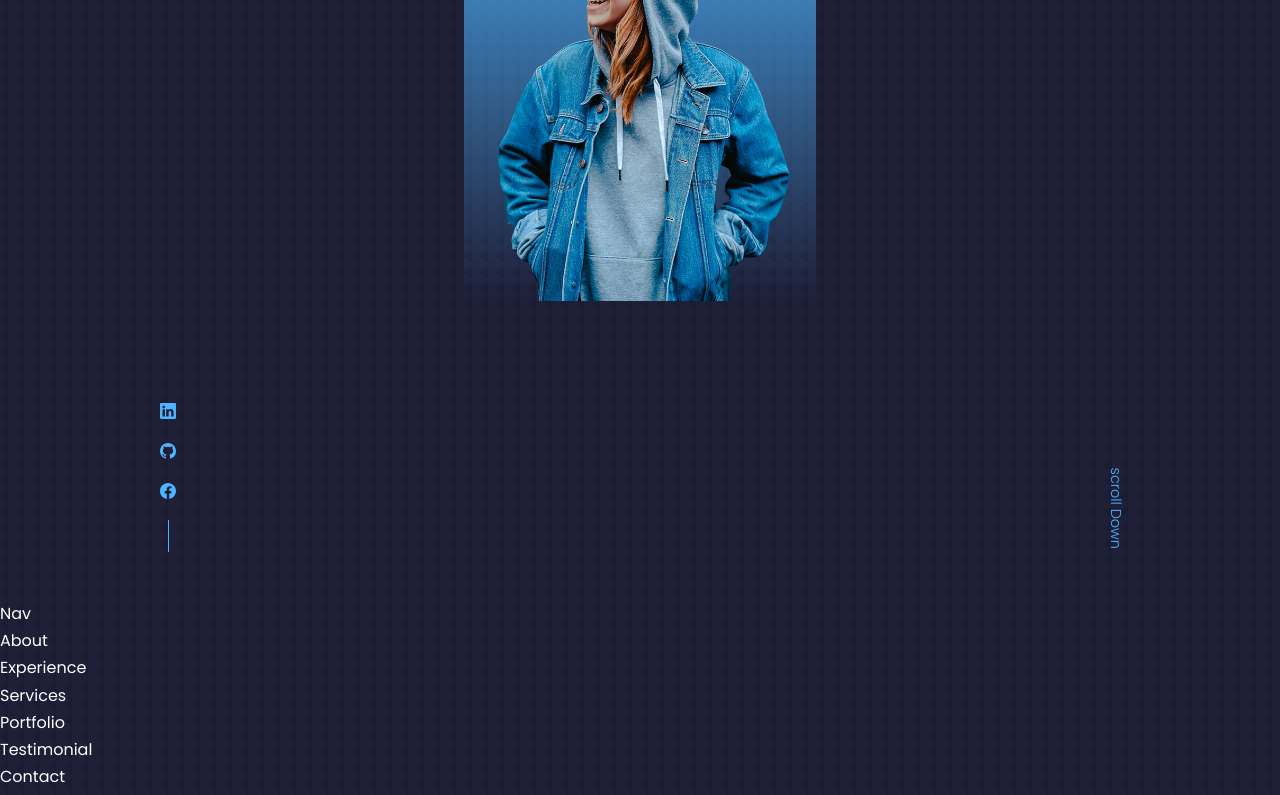
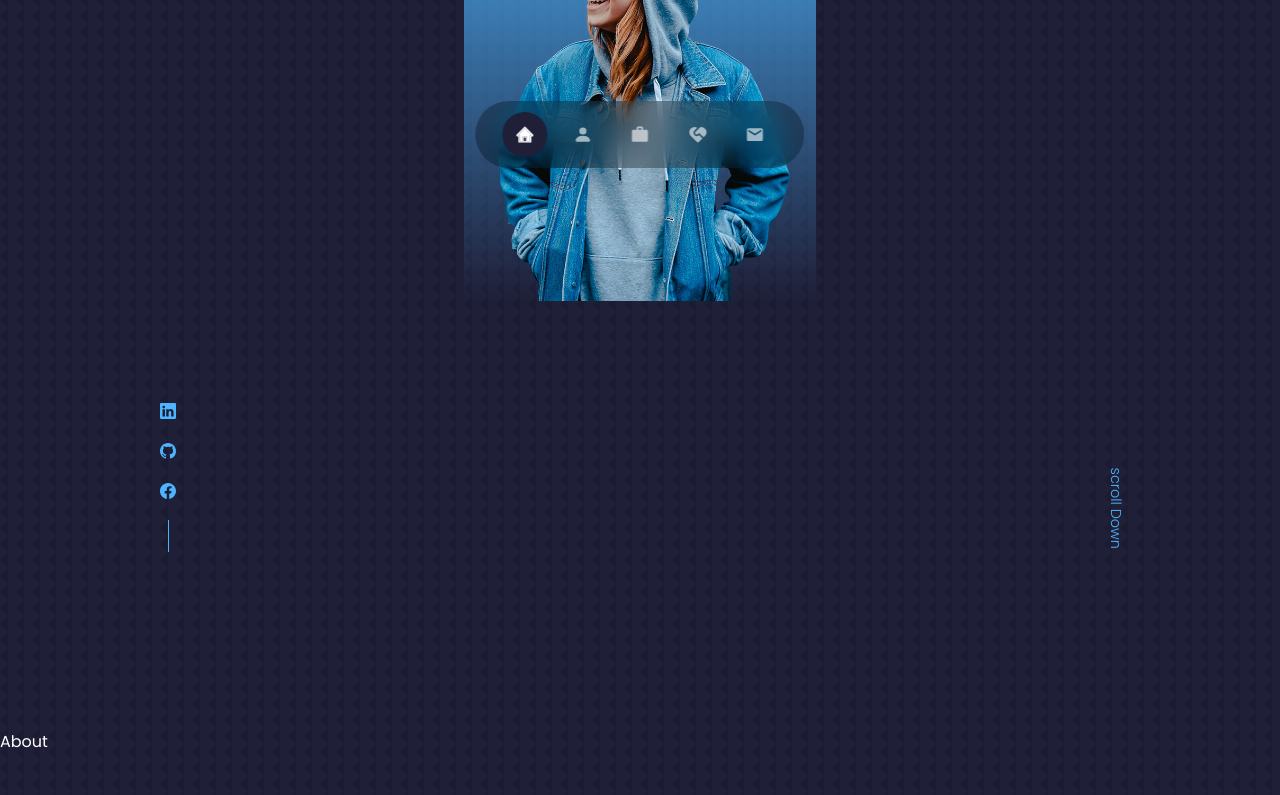
Before and after one commit to ghozlene/protfolio-with-react, a React (Create React App) app: page / in a window 1280 px wide. Shown: the part 600-1395 px from the top of the page. Built offline with nearby package versions, Linux system fonts and the light colour scheme.

Commit message:
working on the Nav and adding some styles

```diff
--- a/src/components/about/About.jsx
+++ b/src/components/about/About.jsx
@@ -1,7 +1,7 @@
 import React from 'react';
 import './About.css';
 const About = () => {
-	return <div>About</div>;
+	return <section id='about'>About</section>;
 };
 
 export default About;
--- a/src/components/contact/Contact.jsx
+++ b/src/components/contact/Contact.jsx
@@ -1,7 +1,7 @@
 import React from 'react';
 import './Contact.css';
 const Contact = () => {
-	return <div>Contact</div>;
+	return <section id='contact'>Contact</section>;
 };
 
 export default Contact;
--- a/src/components/experience/Experience.jsx
+++ b/src/components/experience/Experience.jsx
@@ -1,7 +1,7 @@
 import React from 'react';
 import './Experience.css';
 const Experience = () => {
-	return <div>Experience</div>;
+	return <section id='experience'>Experience</section>;
 };
 
 export default Experience;
--- a/src/components/footer/Footer.jsx
+++ b/src/components/footer/Footer.jsx
@@ -1,7 +1,7 @@
 import React from 'react';
 import './Footer.css';
 const Footer = () => {
-	return <div>Footer</div>;
+	return <section>Footer</section>;
 };
 
 export default Footer;
--- a/src/components/nav/Nav.css
+++ b/src/components/nav/Nav.css
@@ -0,0 +1,35 @@
+nav {
+	background: rgba(0, 0, 0, 0.3);
+	width: max-content;
+	position: fixed;
+	padding: 0.7rem 1.7rem;
+	z-index: 2;
+	left: 50%;
+	transform: translateX(-50%);
+	bottom: 2rem;
+	display: flex;
+	gap: 0.8rem;
+	border-radius: 3rem;
+	backdrop-filter: blur(15px);
+}
+
+nav a {
+	background: transparent;
+	padding: 0.8rem;
+	border-radius: 50%;
+	display: flex;
+	color: var(--color-light);
+	font-size: 1.2rem;
+}
+
+nav a:hover {
+	background: rgba(0, 0, 0, 0.5);
+}
+nav a.active {
+	background: var(--color-bg);
+	color: var(--color-white);
+}
+
+a:hover {
+	font-size: 2rem;
+}
--- a/src/components/nav/Nav.jsx
+++ b/src/components/nav/Nav.jsx
@@ -1,7 +1,47 @@
 import React from 'react';
+import { AiTwotoneHome } from 'react-icons/ai';
+import { BsFillPersonFill } from 'react-icons/bs';
+import { MdWork } from 'react-icons/md';
+import { RiServiceFill } from 'react-icons/ri';
+import { MdEmail } from 'react-icons/md';
 import './Nav.css';
+import { useState } from 'react';
 const Nav = () => {
-	return <div>Nav</div>;
+	const [activeNow, setActiveNow] = useState('#');
+	return (
+		<nav>
+			<a
+				href='#'
+				onClick={() => setActiveNow(() => '#')}
+				className={activeNow === '#' ? 'active' : ''}>
+				<AiTwotoneHome />
+			</a>
+			<a
+				href='#about'
+				onClick={() => setActiveNow(() => '#about')}
+				className={activeNow === '#about' ? 'active' : ''}>
+				<BsFillPersonFill />
+			</a>
+			<a
+				href='#experience'
+				onClick={() => setActiveNow(() => '#experience')}
+				className={activeNow === '#experience' ? 'active' : ''}>
+				<MdWork />
+			</a>
+			<a
+				href='#service'
+				onClick={() => setActiveNow(() => '#service')}
+				className={activeNow === '#service' ? 'active' : ''}>
+				<RiServiceFill />
+			</a>
+			<a
+				href='#contact'
+				onClick={() => setActiveNow(() => '#contact')}
+				className={activeNow === '#contact' ? 'active' : ''}>
+				<MdEmail />
+			</a>
+		</nav>
+	);
 };
 
 export default Nav;
--- a/src/components/portfolio/Portfolio.jsx
+++ b/src/components/portfolio/Portfolio.jsx
@@ -1,7 +1,7 @@
 import React from 'react';
 import './Portfolio.css';
 const Portfolio = () => {
-	return <div>Portfolio</div>;
+	return <section>Portfolio</section>;
 };
 
 export default Portfolio;
--- a/src/components/services/Services.jsx
+++ b/src/components/services/Services.jsx
@@ -1,7 +1,7 @@
 import React from 'react';
 import './Services.css';
 const Services = () => {
-	return <div>Services</div>;
+	return <section id='service'>Services</section>;
 };
 
 export default Services;
--- a/src/index.css
+++ b/src/index.css
@@ -60,6 +60,7 @@
 
 section {
 	margin-top: 8rem;
+	height: 100vh;
 }
 
 section > h2,
```
